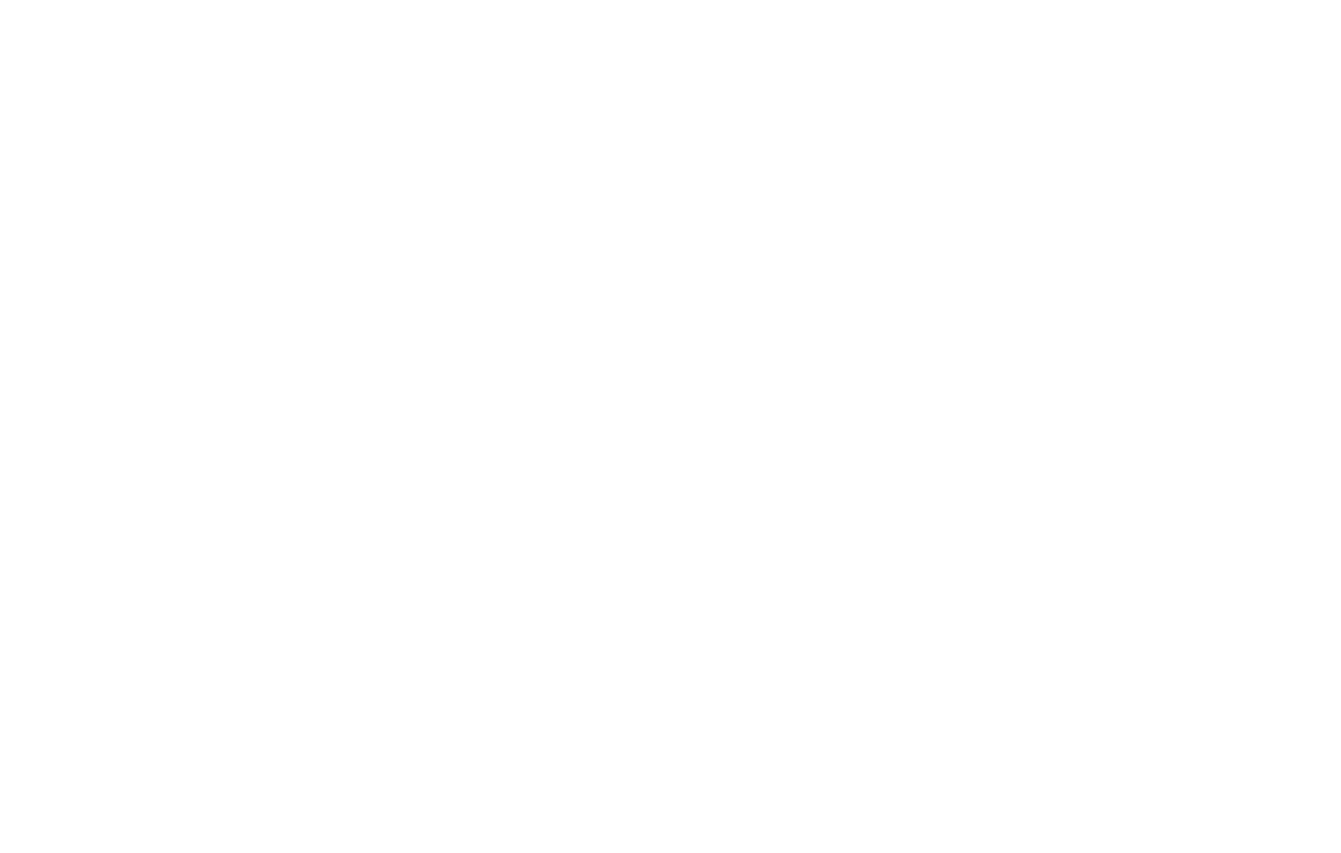
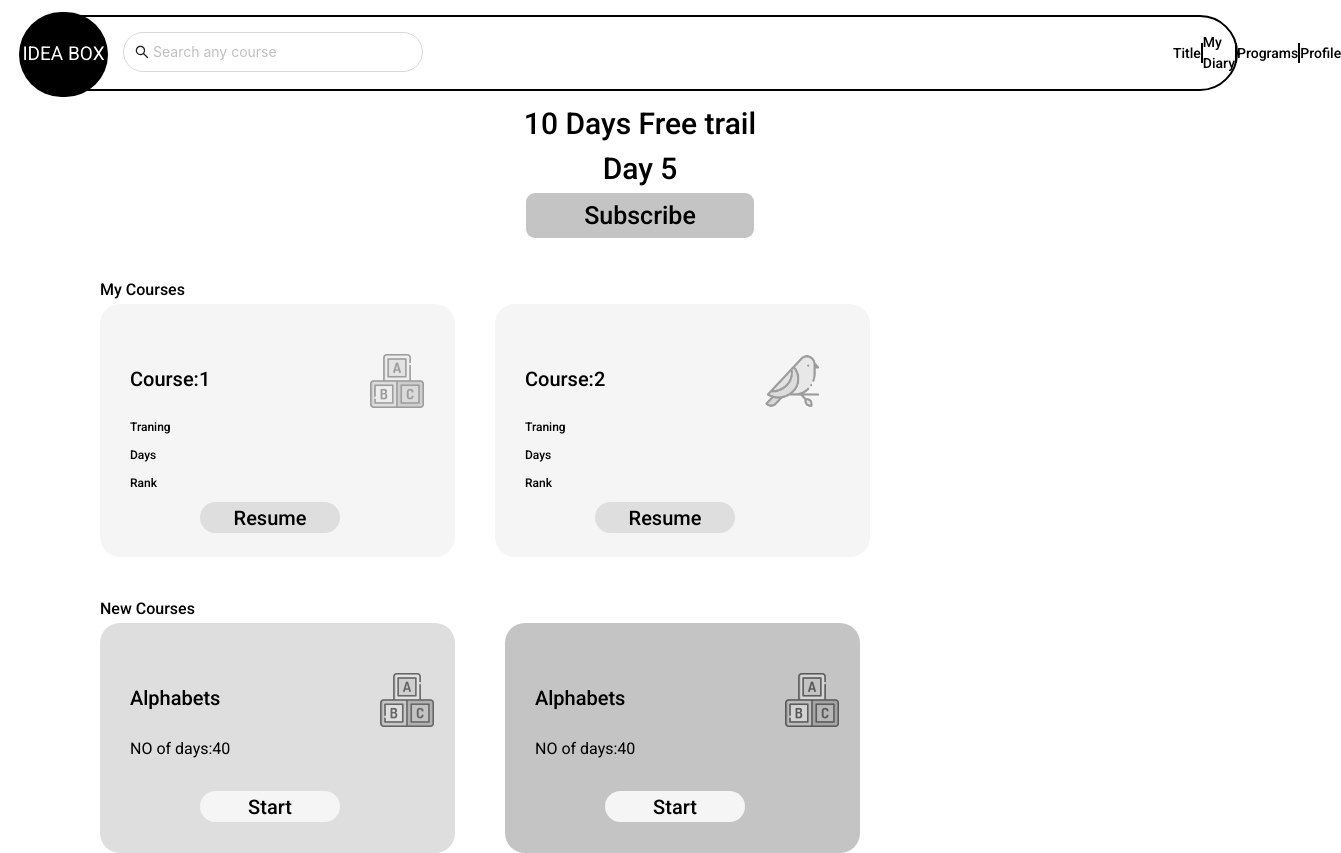
Before and after one commit to anjanasri13/clinicdashboard, a React (Create React App) app: page /freetrail in a window 1280 px wide. Before the commit this address had no page. Shown: the whole page, 1341 px wide, since content can reach past the window. Before the commit the page ends 800 px from the top, so only its background shows below. Built offline with nearby package versions, Linux system fonts and the light colour scheme.

Commit message:
9/1/2024

```diff
--- a/src/App.js
+++ b/src/App.js
@@ -19,8 +19,8 @@
 import Faq from './pages/Faq';
 import Dairy from './pages/Dairy';
 import Course2 from './pages/Course2';
-import Subscription from './components/Subscription';
 import Payment from './pages/Payment';
+import Freetrail from './pages/Freetrail';
 
 
 
@@ -40,7 +40,6 @@
       <Route path="/changepass" element={<Changepassword/>}/>
       <Route path="/verify" element={<Verifypassword/>}/>
       <Route path="/country" element={<Country/>}/>
-      <Route path="/subscription" element={<Subscription/>}/>
       <Route path='/dairy' element={<Dairy/>}/>
       <Route path="/programs" element={<Programs/>}/>
       <Route path="/activity" element={<Activity/>}/>
@@ -51,6 +50,7 @@
       <Route path="/faq" element={<Faq/>}/>
       <Route path="/course2" element={<Course2/>}/>
       <Route path="/payment" element={<Payment/>}/>
+      <Route path='/freetrail' element={<Freetrail/>}/>
     </Routes>
 
 
--- a/src/components/Course.js
+++ b/src/components/Course.js
@@ -3,11 +3,11 @@
 import { useNavigate } from 'react-router-dom';
 
 
-export default function Homeflex({title,src,src1, subtitle, desc,nxttitle}) {
+export default function Homeflex({title,src,subtitle, desc,nxttitle}) {
   const navigate=useNavigate();
 
   const Course2 = () =>{
-   navigate("/course2", { state: { title, src,src1, training: "Training", subtitle, desc,nxttitle} })
+   navigate("/course2", { state: { title, src,training: "Training", subtitle, desc,nxttitle} })
   }
   return (
     <div>
--- a/src/components/Header.js
+++ b/src/components/Header.js
@@ -51,7 +51,7 @@
 
       <div className="flex  w-[20%] justify-evenly items-center ml-[750px]">
         {/* <Menu title={"Title"} color={"text-[red]"} /> */}
-        <Menu title={"Title"} to={"/subscription"} color={"text-[red]"} /><span style={{borderRight:"2px solid",height:'20px'}}></span>
+        <Menu title={"Title"} color={"text-[red]"} /><span style={{borderRight:"2px solid",height:'20px'}}></span>
         <Menu title={"My Diary"} to={"/dairy"}/><span style={{borderRight:"2px solid",height:'20px'}}></span>
         <Menu title={"Programs"} to={"/programs"} /><span style={{borderRight:"2px solid",height:'20px'}}></span>
 
--- a/src/components/Subscription.js
+++ b/src/components/Subscription.js
@@ -32,6 +32,9 @@
         navigate("/payment")
       }
 
+      const freetrial=()=>{
+        navigate("/freetrail")
+      }
   return (
     <div>
       <Modal
@@ -46,7 +49,7 @@
         <p className='font-bold text-[50px] bg-[#FFFFFF] border-2 ml-[150px] w-[55%] text-center mt-[20px] rounded-[9px]'>Subscription</p>
         <div className='flex gap-5'>
             <div className='bg-[#C4C4C4] w-[176px] h-[315px] mt-[50px]'>
-                <p className='text-[19px] font-medium text-center pt-[50px]'>Free trial</p>
+                <p className='text-[19px] font-medium text-center pt-[50px] cursor-pointer' onClick={freetrial}>Free trial</p>
                 <p className='border-2 border-black rounded-[30px] text-[19px] font-medium text-center w-[60%] ml-[35px] mt-[10px]'>10 days</p>
                 <p className='text-[16px] font-medium ml-[20px] mt-[50px]'>Lorem Ipsum is simply dummy text of the printing and has been the </p>
             </div>
--- a/src/pages/Activity.js
+++ b/src/pages/Activity.js
@@ -3,6 +3,7 @@
 import Alpha from '../components/Alpha'
 import Stack from '@mui/joy/Stack';
 import LinearProgress from '@mui/joy/LinearProgress';
+import Carousel2 from './Carousel2';
 
 
 
@@ -30,11 +31,7 @@
       </div>
 
     <p className='text-[#000] text-[20px] font-bold mt-[10px] ml-[60px]'>My Focus Area</p>
-      <div className="flex mt-[10px]">
-         <Alpha  bgcolor={"bg-[#DEDEDE]"} ml={"ml-[70px]"}/>
-         <Alpha  bgcolor={"bg-[#C4C4C4]"} ml={"ml-[160px]"} />
-         <Alpha  bgcolor={"bg-[#4E4949B8]"} ml={"ml-[150px]"}/>
-      </div>
+    <Carousel2/>
 
     <p className='text-[#000] text-[20px] font-bold mt-[10px] ml-[60px]'>Downloaded Files</p>
       <div className='w-[10%] h-[130px] bg-[#F5F5F5] mt-[10px] ml-[60px] rounded-[15px] mb-[15px]'>
--- a/src/pages/Carousel.js
+++ b/src/pages/Carousel.js
@@ -21,7 +21,7 @@
       <Carousel cols={3} rows={1} loop>
         {CourseData.map((item, index) => (
           <Carousel.Item key={index}>
-            <Homeflex title={item.title} src={item.img} src1={item.img1} subtitle={item.subtitle} desc={item.desc} nxttitle={item.nxttitle}  />
+            <Homeflex title={item.title} src={item.img} subtitle={item.subtitle} desc={item.desc} nxttitle={item.nxttitle}  />
           </Carousel.Item>
         ))}
       </Carousel>
--- /dev/null
+++ b/src/pages/Freetrail.js
@@ -0,0 +1,50 @@
+import React from 'react'
+import Header from '../components/Header'
+import abc from '../assests/abc.png'
+import bird from '../assests/bird.png'
+import Alpha from '../components/Alpha'
+
+export default function () {
+  return (
+    <div>
+      <Header/>
+      <div  className='text-[30px] font-medium text-center mt-[10px] '>
+         <p>10 Days Free trail </p>
+         <p>Day 5</p>
+         <button className='text-[25px] font-medium bg-[#C4C4C4] rounded-[9px] w-[228px] h-[45px]'>Subscribe</button>
+      </div>
+
+      <p className="text-[#000] font-[18px]  font-medium ml-[100px] mt-[40px] mb-[2px]">My Courses</p>
+    <div className='flex gap-10 ml-[50px]'>
+      <div className="rounded-[20px] bg-[#F5F5F5] w-[355px] h-[253px] ml-[50px]">
+            <div className="flex">
+                <p className="text-[#000] text-[20px] font-medium px-[30px] pt-[50px] mt-[10px]">Course:1</p>
+                <img src={abc} style={{opacity: 0.6,height:'54px',width:'54px',marginLeft:'130px',marginTop:'50px'}}/>
+            </div>
+            <p className="text-[#000] text-[12px] font-medium px-[30px] pt-[10px]">Traning</p>
+            <p className="text-[#000] text-[12px] font-medium px-[30px] pt-[10px]">Days</p>
+            <p className="text-[#000] text-[12px] font-medium px-[30px] pt-[10px]">Rank</p>
+            <button className="text-[#000] text-[20px] font-medium bg-[#DEDEDE] rounded-[20px] w-[140px] h-[31px] mt-[10px] ml-[100px]">Resume</button>
+      </div>
+      <div className="rounded-[20px] bg-[#F5F5F5] w-[375px] h-[253px]">
+            <div className="flex">
+                <p className="text-[#000] text-[20px] font-medium px-[30px] pt-[50px] mt-[10px]">Course:2</p>
+                <img src={bird} style={{opacity: 0.6,height:'54px',width:'54px',marginLeft:'130px',marginTop:'50px'}}/>
+            </div>
+            <p className="text-[#000] text-[12px] font-medium px-[30px] pt-[10px]">Traning</p>
+            <p className="text-[#000] text-[12px] font-medium px-[30px] pt-[10px]">Days</p>
+            <p className="text-[#000] text-[12px] font-medium px-[30px] pt-[10px]">Rank</p>
+            <button className="text-[#000] text-[20px] font-medium bg-[#DEDEDE] rounded-[20px] w-[140px] h-[31px] mt-[10px] ml-[100px]">Resume</button>
+         </div>
+    </div>
+
+       <p className="text-[#000] font-[18px] font-medium ml-[100px] mt-[40px] mb-[2px]">New Courses</p>
+    <div className='flex'>
+        <div className="flex ml-[50px]">
+         <Alpha  bgcolor={"bg-[#DEDEDE]"} ml={"ml-[70px]"}/>
+         <Alpha  bgcolor={"bg-[#C4C4C4]"} ml={"ml-[160px]"} />
+        </div>
+    </div>
+</div>
+  )
+}
--- a/src/pages/Login.js
+++ b/src/pages/Login.js
@@ -47,12 +47,12 @@
           <br />
         </div>
           <button className="ml-[230px] w-[310px] h-[49px] text-[20px] bg-[#1565C0] rounded-[20px] text-white font-normal"  onClick={navigateHome}>Login</button>
-        <p
+        <button
           className="text-[22px] font-normal text-[#000000] ml-[300px] mt-[25px]"
           onClick={forget}
         >
           Forgot password?
-        </p>
+        </button>
         <Button shape="round" id='button'  style={{
            backgroundColor:'#1565C0',
             marginLeft: "260px",
@@ -62,7 +62,7 @@
             color: "#FAFAFA",
             fontSize: "20px",
             marginTop: "15px",
-           fontWeight:'normal'
+           fontWeight:'normal',
           }}
           onClick={sign}
         >
--- a/src/pages/MailBox.js
+++ b/src/pages/MailBox.js
@@ -16,8 +16,8 @@
 
        <div className='flex flex-col'>
          <p className='text-[25px] font-normal text-[#000000] ml-[300px] mt-[220px]'>Mail In Box</p>
-         <p className='text-[25px] font-normal text-[#000000] ml-[160px] mt-[100px]'
-         onClick={changepass}>Click on the link to change password</p>
+         <button className='text-[25px] font-normal text-[#000000] ml-[160px] mt-[100px]'
+         onClick={changepass}>Click on the link to change password</button>
          </div>
     </div>
   )
--- a/src/services/data.js
+++ b/src/services/data.js
@@ -14,7 +14,6 @@
       subtitle: "Birds",
       desc: "Lorem Ipsum is simply dummy text of the printing and typesetting industry. Lorem Ipsum has been the industry's standard dummy text ever since the 1500s, when an unknown printer took a galley of type and scrambled it to make a type specimen book.Lorem Ipsum is simply dummy text of the printing and typesetting industry. Lorem Ipsum has been the industry's standard dummy text ever since the 1500s, when an unknown printer took a galley of type and scrambled it to make a type specimen book.Lorem Ipsum is simply dummy text of the printing and typesetting industry. Lorem Ipsum has been the industry's standard dummy text ever since the 1500s, when an unknown printer took a galley of type and scrambled it to make a type specimen book.Lorem Ipsum is simply dummy text of the printing and typesetting industry. Lorem Ipsum has been the industry's standard dummy text ever since the 1500s, when an unknown printer took a galley of type and scrambled it to make a type specimen book.Lorem Ipsum is simply dummy text of the printing and typesetting industry. Lorem Ipsum has been the industry's standard dummy text ever since the 1500s, when an unknown printer took a galley of type and scrambled it to make a type specimen bookLorem Ipsum is simply dummy text of the printing and typesetting industry. Lorem Ipsum has been the industry's standard dummy text ever since the 1500s, when an unknown printer took a galley of type and scrambled it to make a type specimen book..",
       nxttitle:"Next",
-      img1:cloud,
     },
     {
       title: "Course:3",
```
Also changed, not shown: src/pages/Verifypassword.js (+11 -2 lines).
